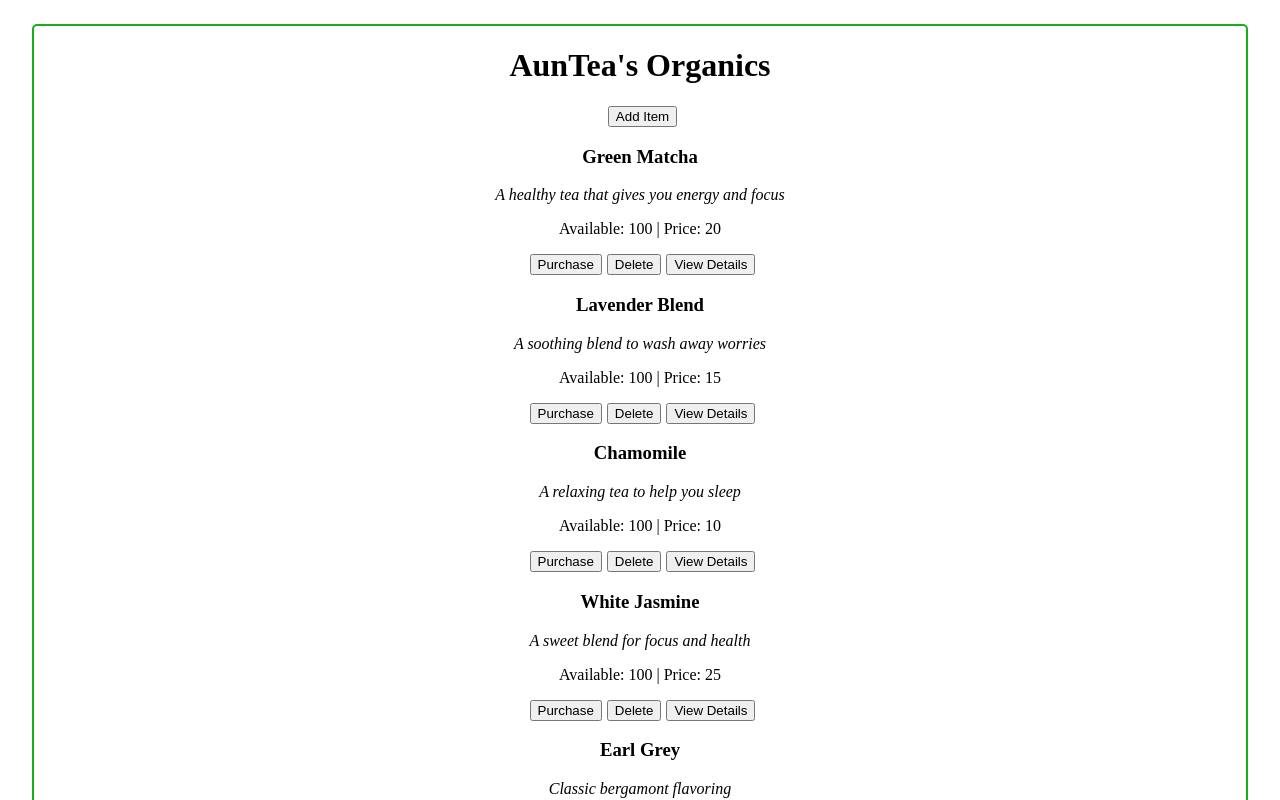
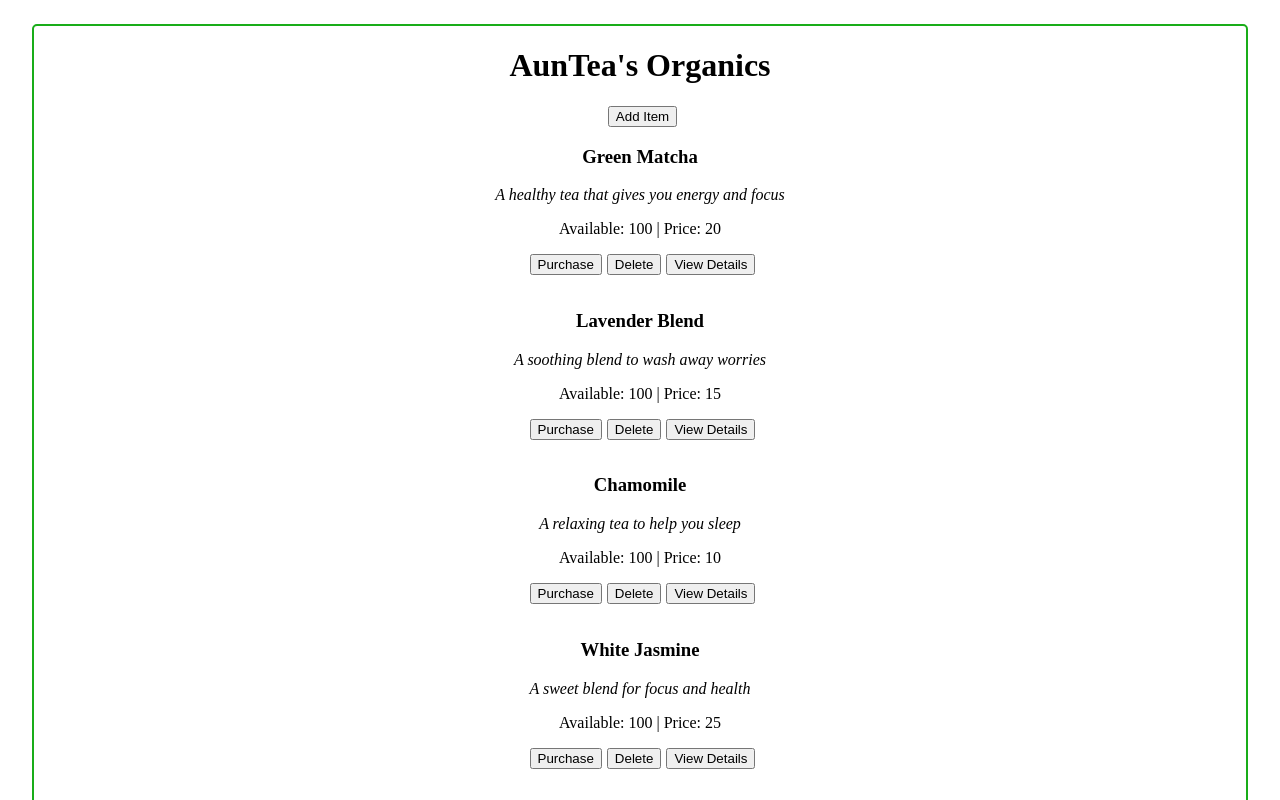
Before and after one commit to wrunion/epicodus-react-project, a React (Create React App) app: page / in a window 1280 px wide. Shown: the top 800 px of the page. Built offline with nearby package versions, Linux system fonts and the light colour scheme.

Commit message:
Add finished styles.

```diff
--- a/src/components/App.css
+++ b/src/components/App.css
@@ -11,6 +11,10 @@
 
 .Form div {
   padding-bottom: 5px;
+}
+
+.ItemDisplayMode {
+  padding-bottom: 1em;;
 }
 
 .ItemDetailView {
```
